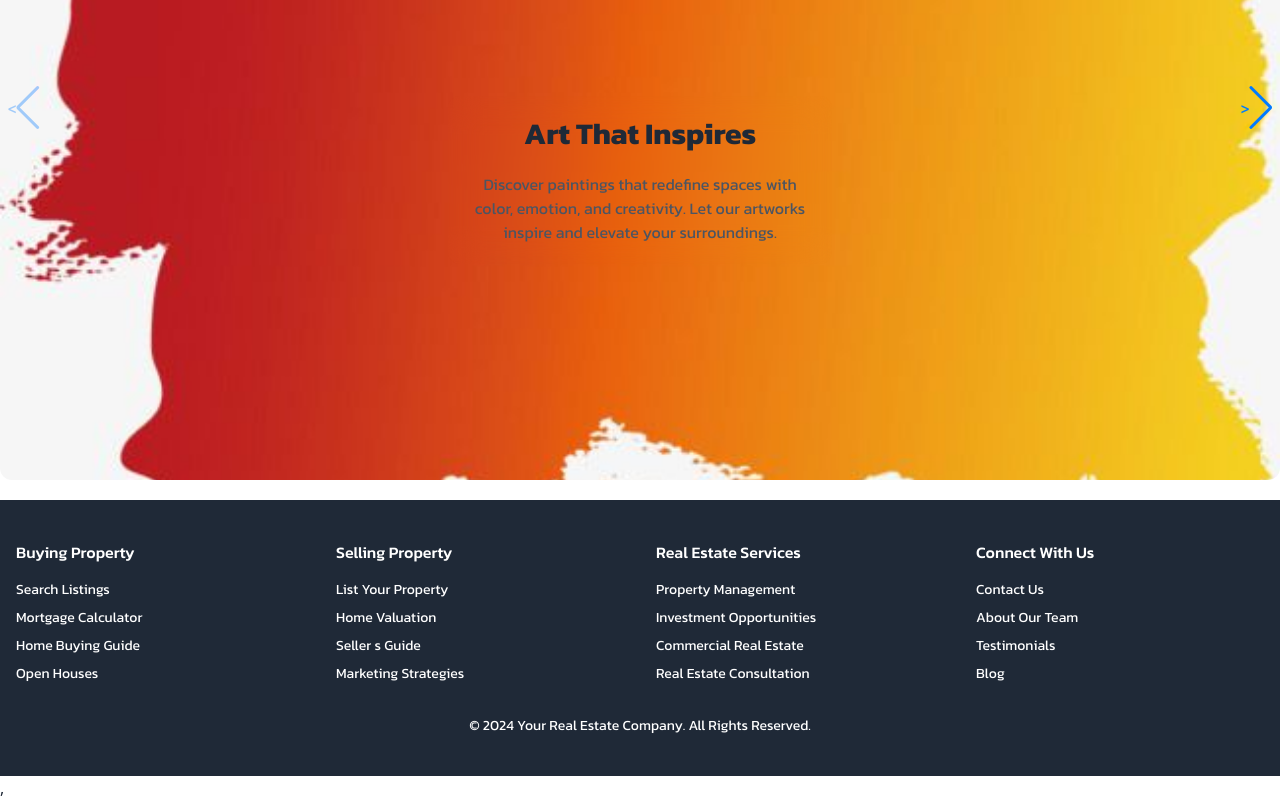
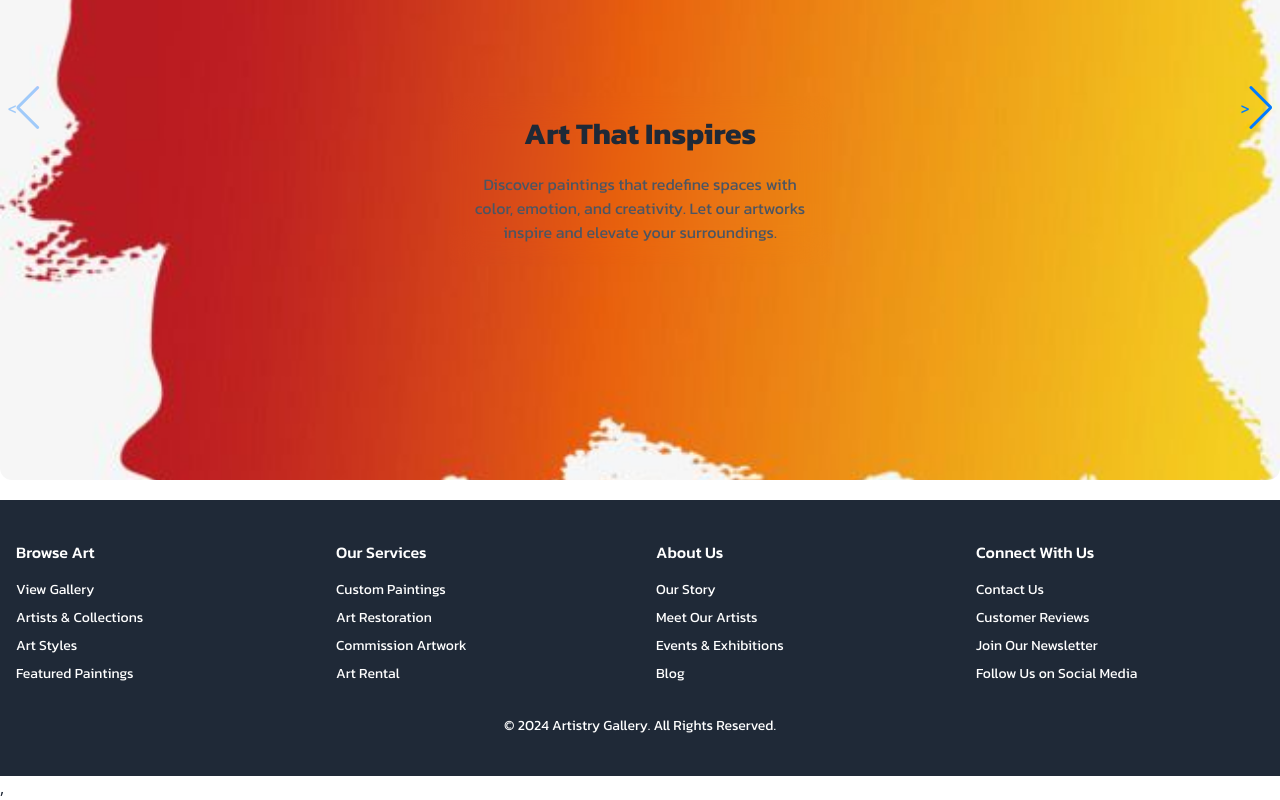
Before and after one commit to protap1100/Sketch-Verse-Client, a React (Vite) app: page / in a window 1280 px wide. Shown: the part 478-1278 px from the top of the page. Built offline with nearby package versions, Linux system fonts and the light colour scheme; no server answers; a web font is replaced by a local one.

Commit message:
footer added

```diff
--- a/src/Components/Footer.jsx
+++ b/src/Components/Footer.jsx
@@ -3,53 +3,58 @@ const Footer = () => {
       <div className="bg-gray-800 text-white py-10">
       <footer className="container mx-auto px-4">
         <div className="grid grid-cols-2 md:grid-cols-4 gap-8">
-            {/* Getting Started */}
+          {/* Browse Art */}
           <div className="space-y-4">
-              <h2 className="font-medium">Buying Property</h2>
+            <h2 className="font-medium">Browse Art</h2>
             <div className="flex flex-col space-y-2 text-sm">
-                <a href="#">Search Listings</a>
-                <a href="#">Mortgage Calculator</a>
-                <a href="#">Home Buying Guide</a>
-                <a href="#">Open Houses</a>
+              <a href="#">View Gallery</a>
+              <a href="#">Artists & Collections</a>
+              <a href="#">Art Styles</a>
+              <a href="#">Featured Paintings</a>
             </div>
           </div>
 
+          {/* Services */}
           <div className="space-y-4">
-              <h2 className="font-medium">Selling Property</h2>
+            <h2 className="font-medium">Our Services</h2>
             <div className="flex flex-col space-y-2 text-sm">
-                <a href="#">List Your Property</a>
-                <a href="#">Home Valuation</a>
-                <a href="#">Seller s Guide</a>
-                <a href="#">Marketing Strategies</a>
+              <a href="#">Custom Paintings</a>
+              <a href="#">Art Restoration</a>
+              <a href="#">Commission Artwork</a>
+              <a href="#">Art Rental</a>
             </div>
           </div>
 
+          {/* About Us */}
           <div className="space-y-4">
-              <h2 className="font-medium">Real Estate Services</h2>
+            <h2 className="font-medium">About Us</h2>
             <div className="flex flex-col space-y-2 text-sm">
-                <a href="#">Property Management</a>
-                <a href="#">Investment Opportunities</a>
-                <a href="#">Commercial Real Estate</a>
-                <a href="#">Real Estate Consultation</a>
+              <a href="#">Our Story</a>
+              <a href="#">Meet Our Artists</a>
+              <a href="#">Events & Exhibitions</a>
+              <a href="#">Blog</a>
             </div>
           </div>
 
+          {/* Connect */}
           <div className="space-y-4">
             <h2 className="font-medium">Connect With Us</h2>
             <div className="flex flex-col space-y-2 text-sm">
               <a href="#">Contact Us</a>
-                <a href="#">About Our Team</a>
-                <a href="#">Testimonials</a>
-                <a href="#">Blog</a>
+              <a href="#">Customer Reviews</a>
+              <a href="#">Join Our Newsletter</a>
+              <a href="#">Follow Us on Social Media</a>
             </div>
           </div>
         </div>
 
+        {/* Copyright */}
         <div className="flex items-center justify-center mt-8 text-sm">
-            <span>&copy; {new Date().getFullYear()} Your Real Estate Company. All Rights Reserved.</span>
+          <span>&copy; {new Date().getFullYear()} Artistry Gallery. All Rights Reserved.</span>
         </div>
       </footer>
     </div>
+
     );
   };
 
```
Lines whose indentation alone changed are shown as unchanged.
